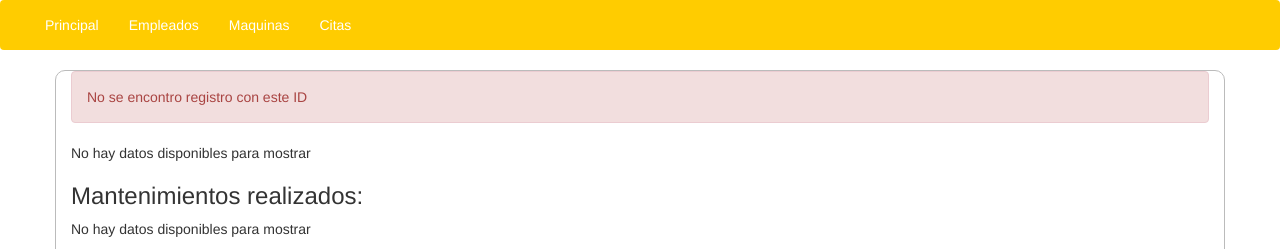
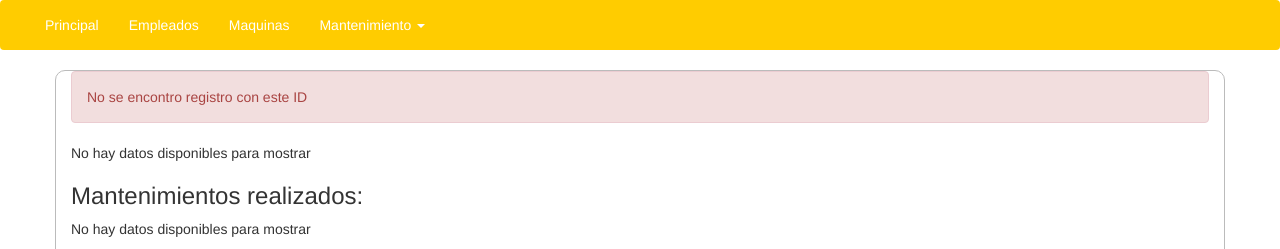
Before and after one commit to lunalunaluna707/proyecto, a Flask app: page /maquina/1 in a window 1280 px wide. Shown: the top 249 px of the page. Run offline with Flask 3, Linux system fonts and the light colour scheme; data that the repository does not hold is empty; some libraries are stand-ins or nearby versions.

Commit message:
Update apartado_maquina.html

```diff
--- a/templates/apartado_maquina.html
+++ b/templates/apartado_maquina.html
@@ -45,16 +45,24 @@
   </style>
 </head>
 <body>
-    <nav class="navbar navbar-inverse">
+<nav class="navbar navbar-inverse">
         <div class="container-fluid">
+
             <div class="navbar-header">
                 <a class="navbar-brand" href="#"></a>
+
             </div>
             <ul class="nav navbar-nav">
                 <li><a href="principal">Principal</a></li>
                 <li><a href="empleados">Empleados</a></li>
                 <li><a href="maquinas">Maquinas</a></li>
-                <li><a href="citas">Citas</a></li>
+                <li class="dropdown">
+                    <a class="dropdown-toggle" data-toggle="dropdown" href="#">Mantenimiento <span class="caret"></span></a>
+                    <ul class="dropdown-menu">
+                        <li><a href="calcular">Calcular</a></li>
+                        <li><a href="mantenimiento">Registrar mantenimiento</a></li>
+                    </ul>
+                </li>
             </ul>
         </div>
     </nav>
```
